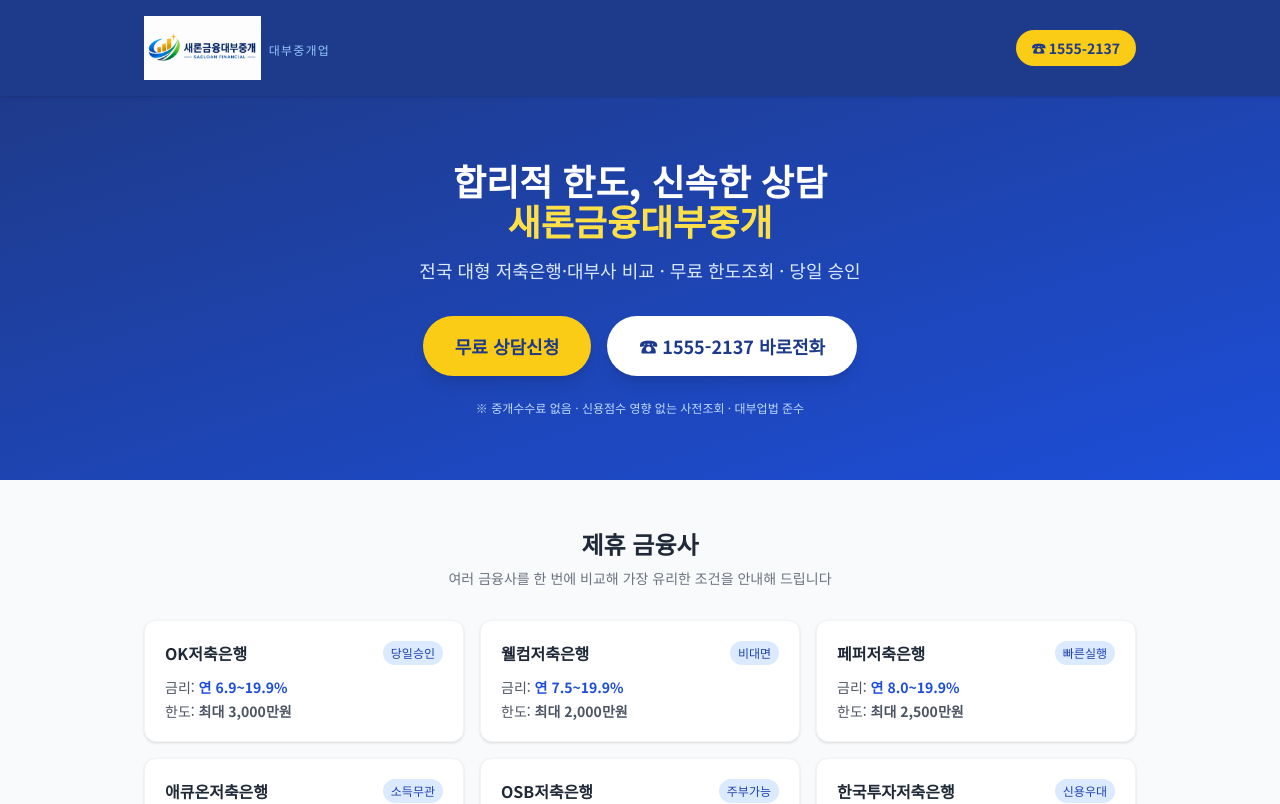
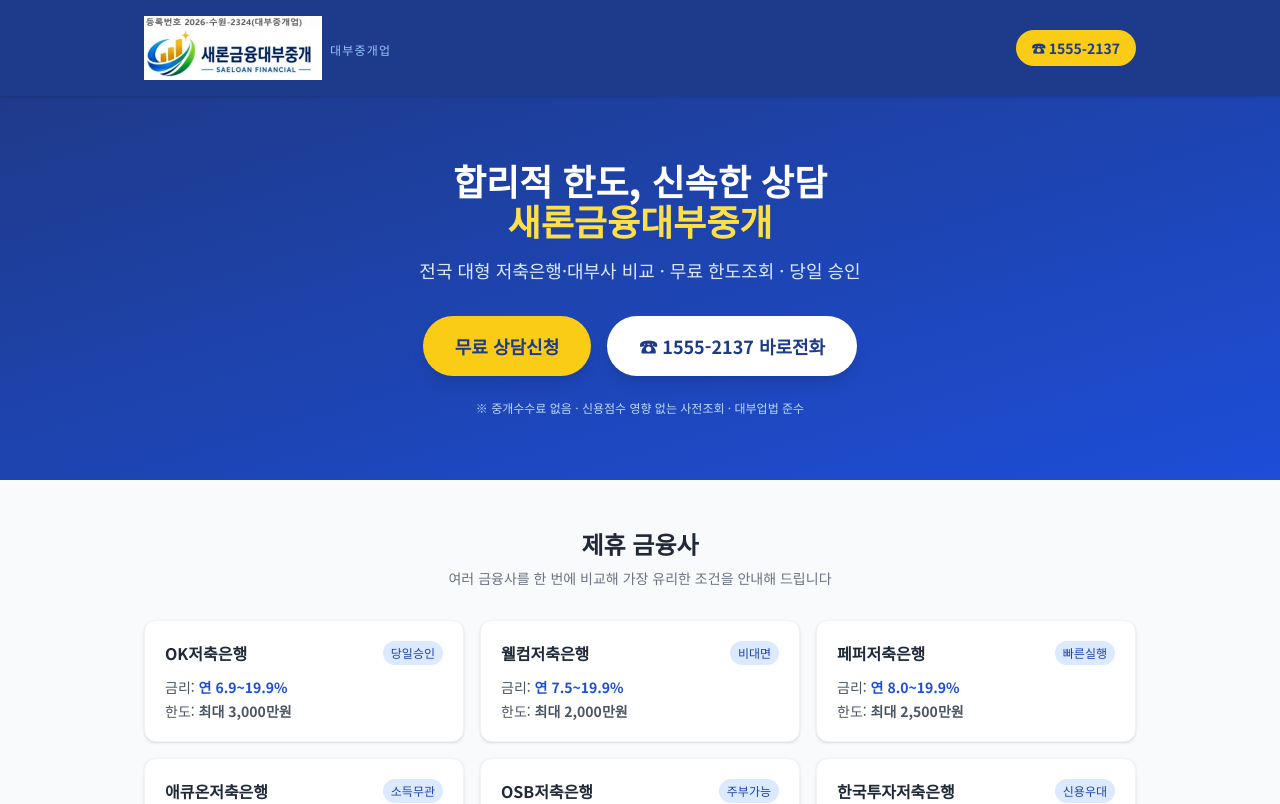
Before and after one commit to HeeJeonLee/saeloan-financial, a React (Vite) app: page / in a window 1280 px wide. Shown: the top 804 px of the page. Built offline with nearby package versions, Linux system fonts and the light colour scheme.

Commit message:
fix: 로고 이미지 및 헤더 수정 반영

```diff
--- a/src/App.jsx
+++ b/src/App.jsx
@@ -49,7 +49,7 @@
       <header className="w-full bg-blue-900 text-white shadow sticky top-0 z-50">
         <div className="max-w-5xl mx-auto px-4 py-4 flex items-center justify-between">
           <div className="flex items-center gap-2">
-            <img src="/logo.png" alt="새론금융대부중개 로고"
+            <img src="/logo.jpg" alt="새론금융대부중개 로고"
               style={{ height: "64px" }}
               onError={(e) => { e.target.style.display = "none"; }} />
             <span className="text-xs text-blue-300 tracking-widest uppercase mt-1">대부중개업</span>
```
Also changed, not shown: public/logo.jpg (added).
